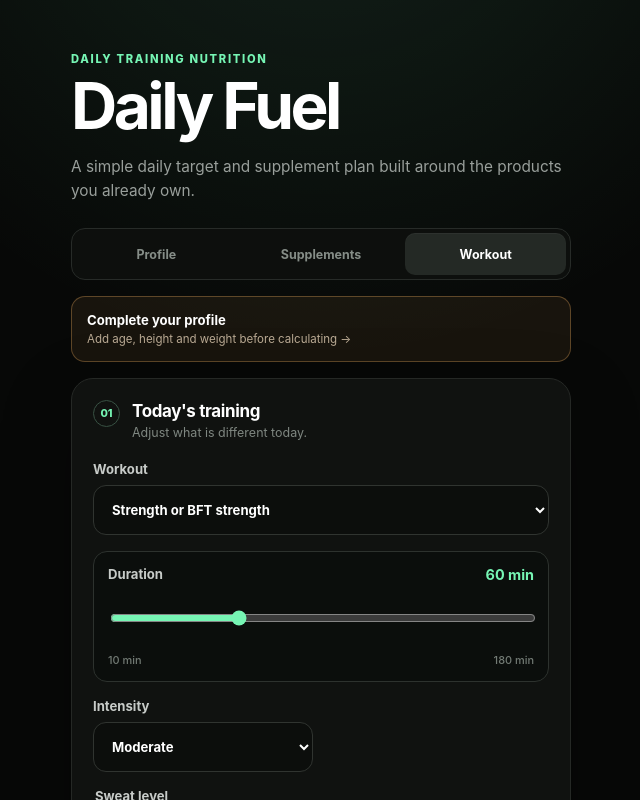
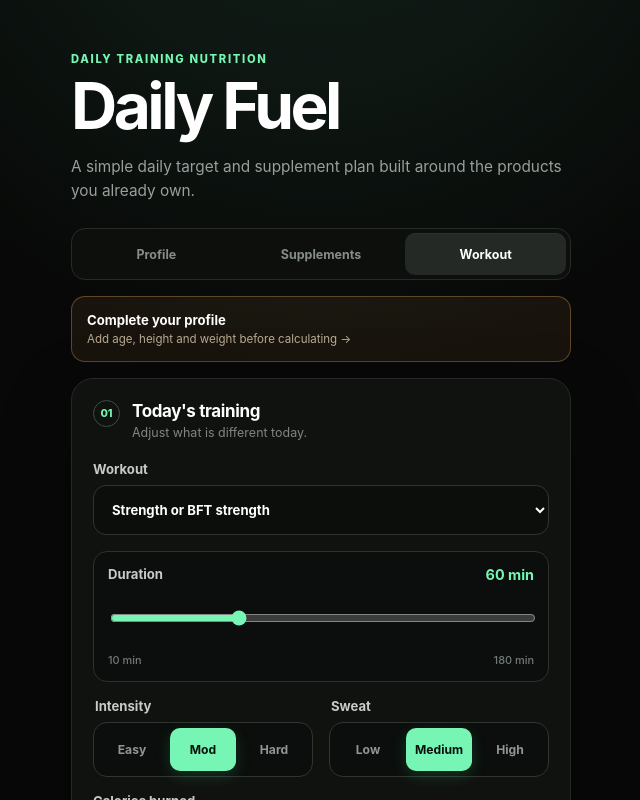
Before and after one commit to wonderchoc/daily-fuel, a React (Vite) app: page / in a window 1280 px wide. Both pictures are taken after a click on the button "Workout". Shown: the top 800 px of the page, without its empty margins (319-959 px from the left). Built offline with nearby package versions, Linux system fonts and the light colour scheme.

Commit message:
Make workout controls compact and tappable

```diff
--- a/src/App.tsx
+++ b/src/App.tsx
@@ -153,11 +153,11 @@ function App() {
 
     {tab === "workout" ? <>
       {!isProfileComplete(profile) && <button className="setup-prompt" onClick={() => setTab("profile")}><strong>Complete your profile</strong><span>Add age, height and weight before calculating →</span></button>}
-      <section className="panel"><div className="section-heading"><span>01</span><div><h2>Today&apos;s training</h2><p>Adjust what is different today.</p></div></div><div className="form-grid">
+      <section className="panel workout-panel"><div className="section-heading"><span>01</span><div><h2>Today&apos;s training</h2><p>Adjust what is different today.</p></div></div><div className="form-grid workout-form-grid">
         <label className="full-width">Workout<select value={training.workout} onChange={(event) => updateTraining("workout", event.target.value as Workout)}><option value="rest">Rest day</option><option value="yoga">Yoga or Pilates</option><option value="strength">Strength or BFT strength</option><option value="cardio">BFT cardio or mixed training</option><option value="easy-run">Easy run</option><option value="long-run">Long or hard run</option><option value="double-session">Double session</option></select></label>
         <label className="full-width duration-control"><span className="control-heading"><span>Duration</span><strong>{training.duration} min</strong></span><input type="range" min="10" max="180" step="5" value={training.duration} onChange={(event) => updateTraining("duration", Number(event.target.value))} aria-label="Workout duration in minutes" /><span className="range-labels"><small>10 min</small><small>180 min</small></span></label>
-        <label>Intensity<select value={training.intensity} onChange={(event) => updateTraining("intensity", event.target.value as Intensity)}><option value="easy">Easy</option><option value="moderate">Moderate</option><option value="hard">Hard</option></select></label>
-        <fieldset className="full-width segmented-field"><legend>Sweat level</legend><div className="segmented-buttons">{(["low", "medium", "high"] as Sweat[]).map((level) => <button type="button" className={training.sweat === level ? "active" : ""} aria-pressed={training.sweat === level} key={level} onClick={() => updateTraining("sweat", level)}>{level[0].toUpperCase() + level.slice(1)}</button>)}</div></fieldset>
+        <fieldset className="segmented-field"><legend>Intensity</legend><div className="segmented-buttons">{(["easy", "moderate", "hard"] as Intensity[]).map((level) => <button type="button" className={training.intensity === level ? "active" : ""} aria-pressed={training.intensity === level} key={level} onClick={() => updateTraining("intensity", level)}>{level === "moderate" ? "Mod" : level[0].toUpperCase() + level.slice(1)}</button>)}</div></fieldset>
+        <fieldset className="segmented-field"><legend>Sweat</legend><div className="segmented-buttons">{(["low", "medium", "high"] as Sweat[]).map((level) => <button type="button" className={training.sweat === level ? "active" : ""} aria-pressed={training.sweat === level} key={level} onClick={() => updateTraining("sweat", level)}>{level[0].toUpperCase() + level.slice(1)}</button>)}</div></fieldset>
         <label className="full-width">Calories burned<input type="number" min="0" max="3000" value={training.caloriesBurned === "" ? estimatedBurn : training.caloriesBurned} onChange={(event) => setTraining((current) => ({ ...current, caloriesBurned: event.target.value === "" ? "" : Number(event.target.value) }))} /><small className="field-note">Suggested ballpark: {estimatedBurn} kcal, based on weight, workout, duration and intensity. <button type="button" onClick={() => setTraining((current) => ({ ...current, caloriesBurned: "" }))}>Use estimate</button></small></label>
       </div><div className="protein-tracker"><div className="tracker-heading"><div><p className="eyebrow">PROTEIN INTAKE</p><h3>What have you eaten?</h3></div><strong>{totalProteinEaten} g protein</strong></div><p className="tracker-intro">Enter cooked food weights. For whey and Other, enter the actual protein grams shown on the label.</p><div className="intake-grid">
         <label><span>🥤 Whey protein</span><span className="input-unit"><input type="number" min="0" max="500" value={proteinIntake.wheyProtein} placeholder="0" onChange={(event) => updateProteinIntake("wheyProtein", event.target.value)} /><small>g protein</small></span></label>
```
